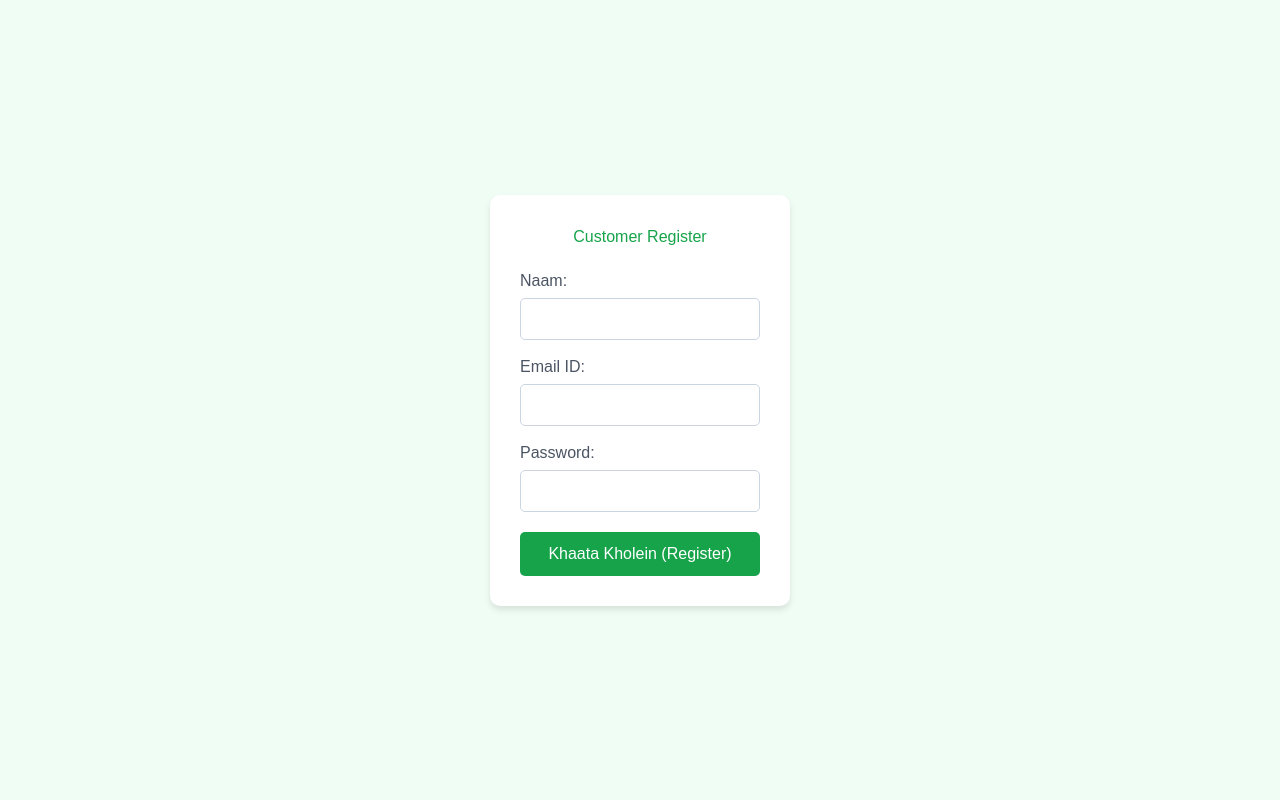
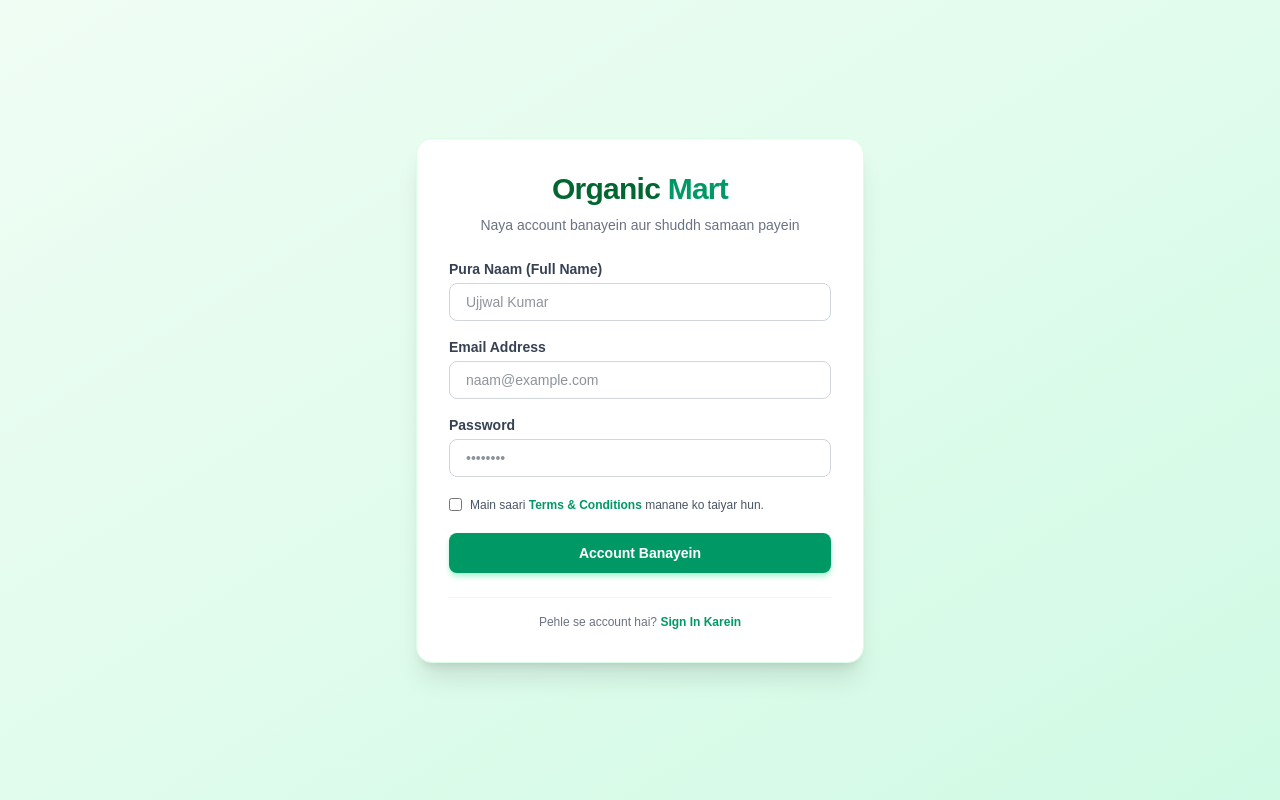
Before and after one commit to Ujjwal13learner/ujjwal-organic-mart, a Next.js app: page /register in a window 1280 px wide. Built offline with nearby package versions, Linux system fonts and the light colour scheme.

Commit message:
register ui done

```diff
--- a/app/register/page.tsx
+++ b/app/register/page.tsx
@@ -1,40 +1,74 @@
-'use client';
-import { useState } from 'react';
+"use client";
+import React from 'react';
+import Link from 'next/link';
 
-export default function Register() {
-  const [name, setName] = useState('');
-  const [email, setEmail] = useState('');
-  const [password, setPassword] = useState('');
+export default function RegisterPage() {
+  return (
+    <div className="min-h-screen flex items-center justify-center bg-gradient-to-br from-green-50 to-emerald-100 p-4">
+      <div className="w-full max-w-md bg-white rounded-2xl shadow-xl p-8 border border-green-100">
 
-  const handleSubmit = (e: React.FormEvent) => {
-    e.preventDefault();
-    alert(`Dukaan mein swagat hai ${name}! Aapka registration data ready hai.`);
-  };
-
-  return (
-    <div style={{ display: 'flex', justifyContent: 'center', alignItems: 'center', height: '100vh', backgroundColor: '#f0fdf4', fontFamily: 'sans-serif' }}>
-      <form onSubmit={handleSubmit} style={{ backgroundColor: 'white', padding: '30px', borderRadius: '10px', boxShadow: '0 4px 6px rgba(0,0,0,0.1)', width: '300px' }}>
-        <h2 style={{ color: '#16a34a', marginBottom: '20px', textAlign: 'center' }}>Customer Register</h2>
-
-        <div style={{ marginBottom: '15px' }}>
-          <label style={{ display: 'block', marginBottom: '5px', color: '#4b5563' }}>Naam:</label>
-          <input type="text" value={name} onChange={(e) => setName(e.target.value)} style={{ width: '100%', padding: '8px', borderRadius: '5px', border: '1px solid #cbd5e1' }} required />
+        {/* Logo / Header */}
+        <div className="text-center mb-6">
+          <h1 className="text-3xl font-bold text-green-800 tracking-tight">
+            Organic <span className="text-emerald-600">Mart</span>
+          </h1>
+          <p className="text-gray-500 mt-2 text-sm">Naya account banayein aur shuddh samaan payein</p>
         </div>
 
-        <div style={{ marginBottom: '15px' }}>
-          <label style={{ display: 'block', marginBottom: '5px', color: '#4b5563' }}>Email ID:</label>
-          <input type="email" value={email} onChange={(e) => setEmail(e.target.value)} style={{ width: '100%', padding: '8px', borderRadius: '5px', border: '1px solid #cbd5e1' }} required />
+        {/* Form */}
+        <form className="space-y-4" onSubmit={(e) => e.preventDefault()}>
+          <div>
+            <label className="block text-sm font-semibold text-gray-700 mb-1">Pura Naam (Full Name)</label>
+            <input
+              type="text"
+              placeholder="Ujjwal Kumar"
+              className="w-full px-4 py-2 rounded-lg border border-gray-300 focus:ring-2 focus:ring-emerald-500 focus:border-emerald-500 outline-none transition-all text-gray-800 text-sm"
+              required
+            />
+          </div>
+
+          <div>
+            <label className="block text-sm font-semibold text-gray-700 mb-1">Email Address</label>
+            <input
+              type="email"
+              placeholder="naam@example.com"
+              className="w-full px-4 py-2 rounded-lg border border-gray-300 focus:ring-2 focus:ring-emerald-500 focus:border-emerald-500 outline-none transition-all text-gray-800 text-sm"
+              required
+            />
+          </div>
+
+          <div>
+            <label className="block text-sm font-semibold text-gray-700 mb-1">Password</label>
+            <input
+              type="password"
+              placeholder="••••••••"
+              className="w-full px-4 py-2 rounded-lg border border-gray-300 focus:ring-2 focus:ring-emerald-500 focus:border-emerald-500 outline-none transition-all text-gray-800 text-sm"
+              required
+            />
+          </div>
+
+          <div className="flex items-center space-x-2 text-xs text-gray-600 py-1">
+            <input type="checkbox" className="rounded border-gray-300 text-emerald-600 focus:ring-emerald-500" required />
+            <span>Main saari <span className="text-emerald-600 font-semibold cursor-pointer">Terms & Conditions</span> manane ko taiyar hun.</span>
+          </div>
+
+          <button
+            type="submit"
+            className="w-full bg-emerald-600 hover:bg-emerald-700 text-white font-semibold py-2.5 px-4 rounded-lg transition-colors shadow-md shadow-emerald-200 text-sm"
+          >
+            Account Banayein
+          </button>
+        </form>
+
+        {/* Footer */}
+        <div className="text-center mt-6 pt-4 border-t border-gray-100 text-xs text-gray-500">
+          Pehle se account hai?{' '}
+          <Link href="/login" className="text-emerald-600 hover:underline font-semibold">
+            Sign In Karein
+          </Link>
         </div>
 
-        <div style={{ marginBottom: '20px' }}>
-          <label style={{ display: 'block', marginBottom: '5px', color: '#4b5563' }}>Password:</label>
-          <input type="password" value={password} onChange={(e) => setPassword(e.target.value)} style={{ width: '100%', padding: '8px', borderRadius: '5px', border: '1px solid #cbd5e1' }} required />
-        </div>
-
-        <button type="submit" style={{ width: '100%', padding: '10px', backgroundColor: '#16a34a', color: 'white', border: 'none', borderRadius: '5px', fontSize: '1rem', cursor: 'pointer' }}>
-          Khaata Kholein (Register)
-        </button>
-      </form>
+      </div>
     </div>
   );
 }
```
